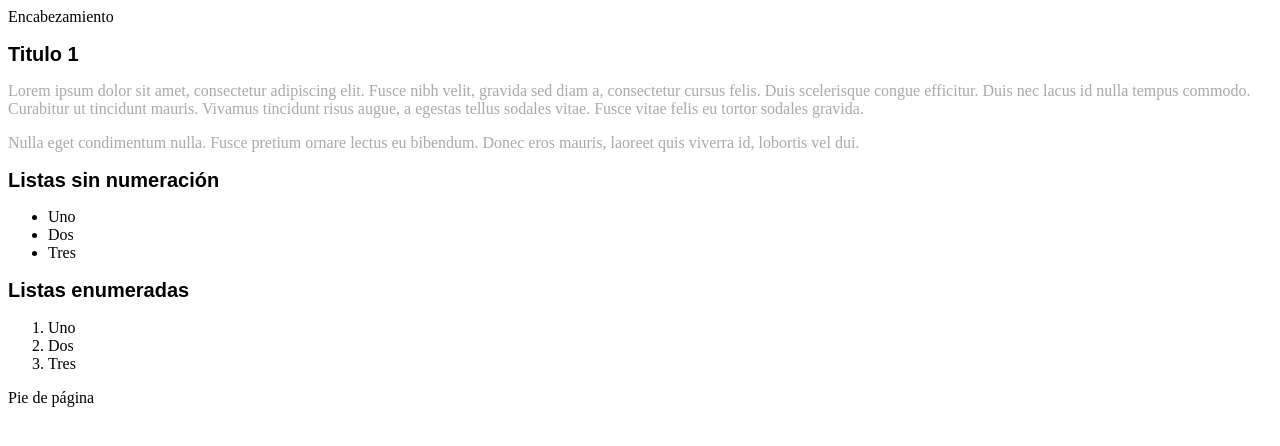
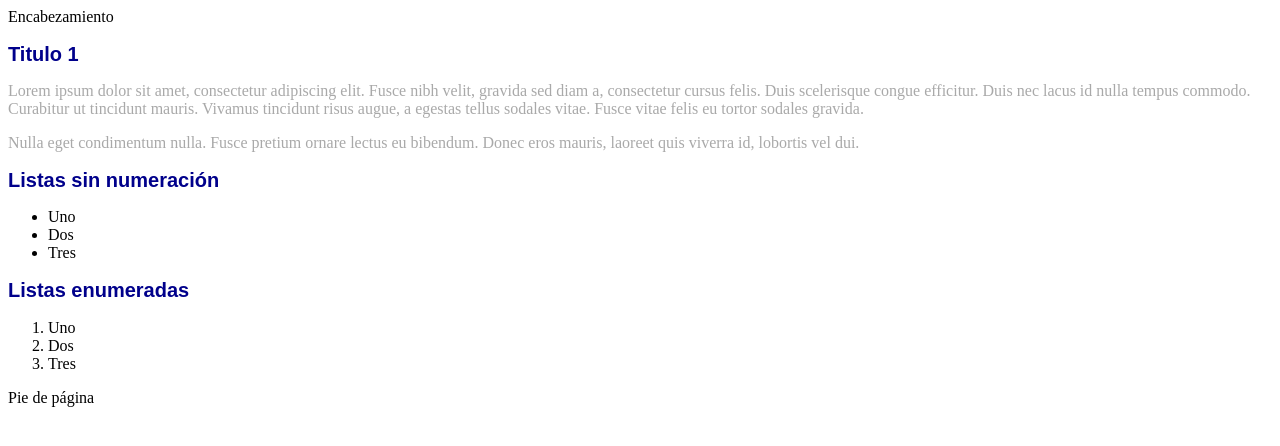
Before and after one commit to njaramilloaa/njaramilloaa.github.io, a plain HTML site: page ejemplocss/index.html in a window 1280 px wide. Drawn offline with Linux system fonts and the light colour scheme.

Commit message:
Update style.css

```diff
--- a/ejemplocss/style.css
+++ b/ejemplocss/style.css
@@ -1,6 +1,6 @@
 /* Selecciona todos los encabezamientos <h2> */
 h2 {
-    color: rgb(207, 46, 140)0);
+    color: darkblue;
     font-size: 20px;
     font-family: arial;
 }
```
